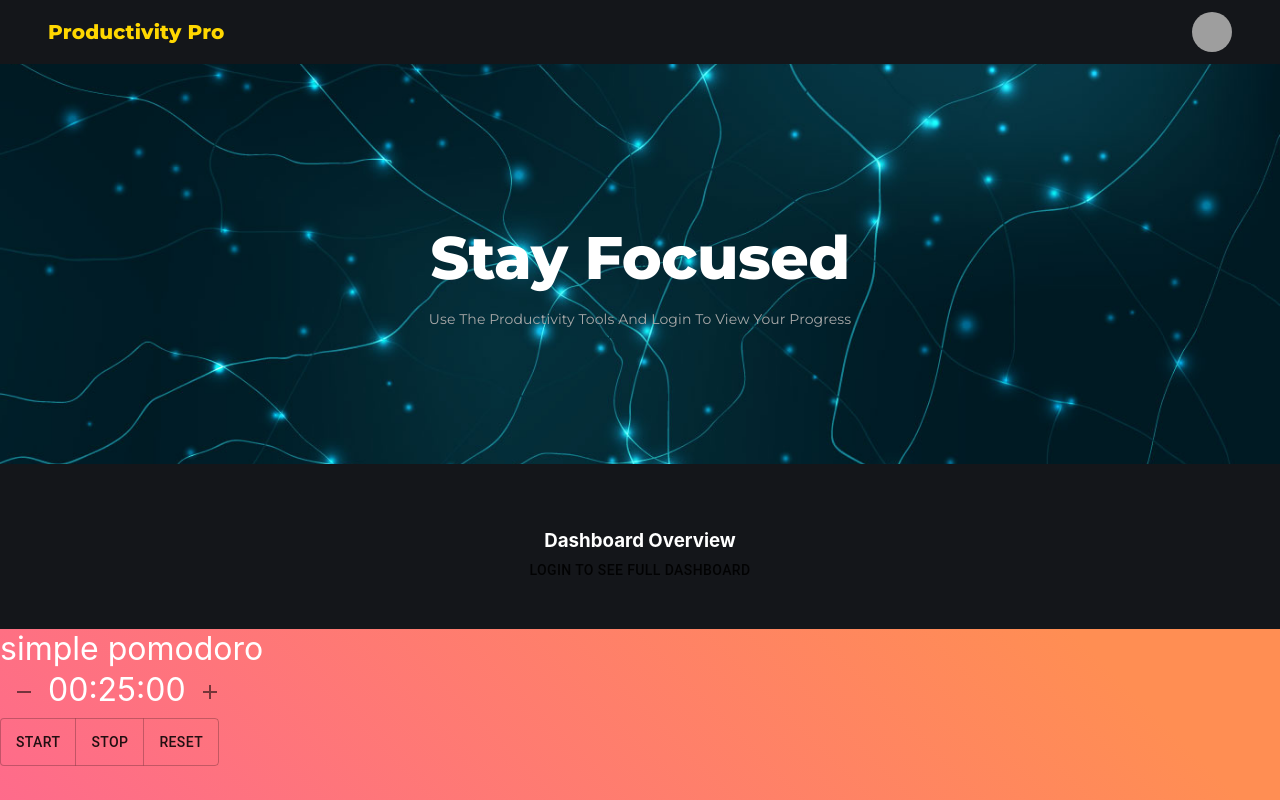
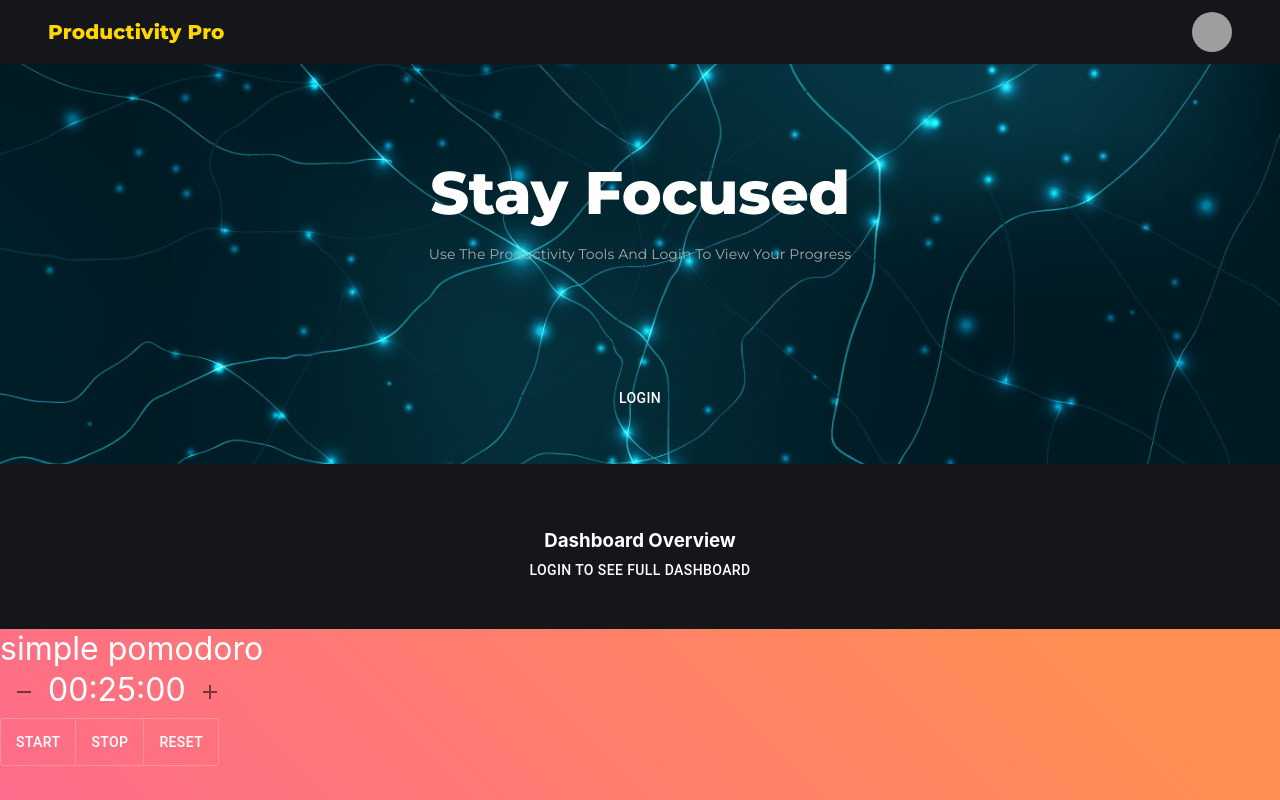
Before and after one commit to jalonghurst/productivity-manager, a React (Create React App) app: page / in a window 1280 px wide. Shown: the top 800 px of the page. Built offline with nearby package versions, Linux system fonts and the light colour scheme; grey boxes are pictures that could not be loaded.

Commit message:
added comment

```diff
--- a/src/components/Banner/Banner.js
+++ b/src/components/Banner/Banner.js
@@ -57,7 +57,7 @@ function Banner() {
             Use the productivity tools and login to view your progress
           </Typography>
         </div>
-        {/* <Button>Go to pomodoro timer</Button> */}
+        <Button>Login</Button>
         {/* <Carousel /> */}
       </Container>
     </div>
--- a/src/components/Header.js
+++ b/src/components/Header.js
@@ -64,7 +64,7 @@ import {
               >
                 Productivity Pro
               </Typography>
-
+{/* Add dashboard button and icon */}
          {/* User Menu for profile, logout etc. */}
          <Box sx={{ flexGrow: 0 }}>
             <Tooltip title="Open settings">
```
